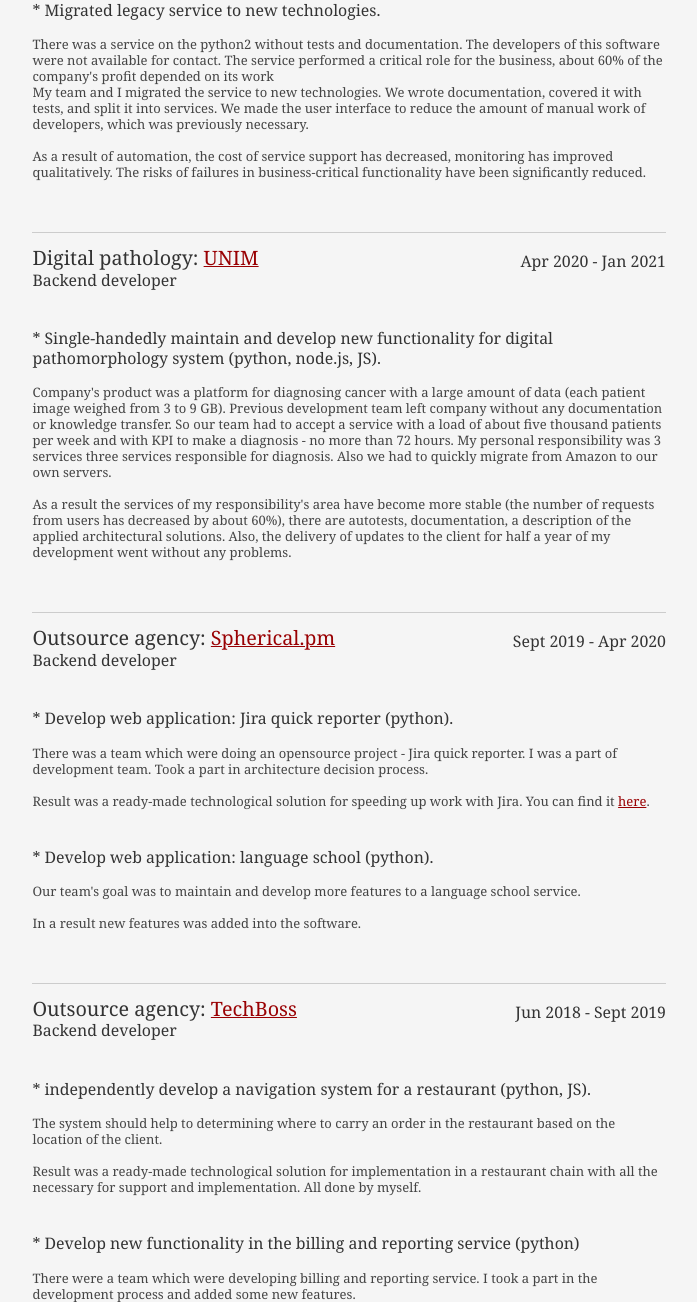
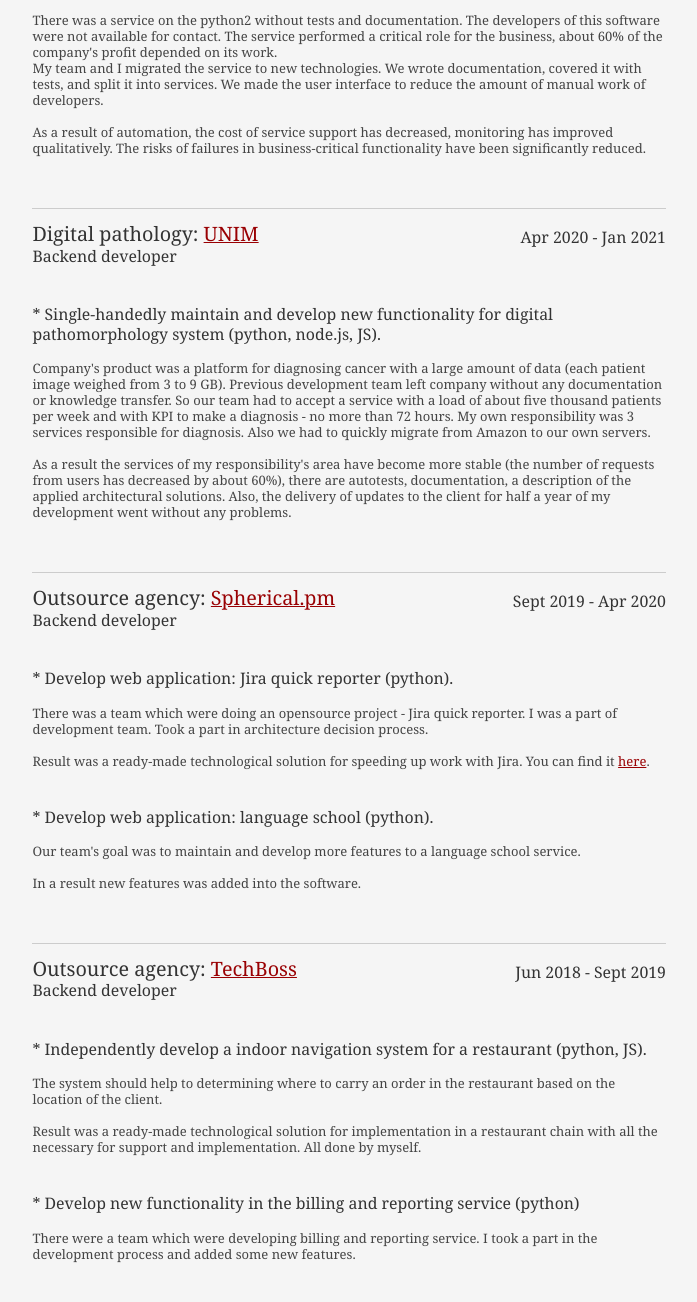
Before and after one commit to Kvm99/filonova.dev, a Django app: page /resume/ in a window 1280 px wide. Shown: the part 2359-3661 px from the top of the page, without its empty margins (369-1066 px from the left). Run offline with Django 3.2, Linux system fonts and the light colour scheme.

Commit message:
resume updated

```diff
--- a/resume/templates/resume/srt-resume.html
+++ b/resume/templates/resume/srt-resume.html
@@ -76,7 +76,7 @@ My experience in development is 4 years. 2.5 years as a developer and 1.5 years
 I decide on architecture, technology stack, CI/CD, monitoring, troubleshooting, and testing-related questions. I code and do code reviews.
 							</p>
 							<p class="enlarge">
-As a manager, I led a team of 5 people I recruited (juniors - middles, distributed team). Also, I have 2 outsource teams that I supervise. In our in-house team, I set up and led Scrum activities. We have releases every 2 weeks.
+As a manager, I led a team of 5 people I recruited (juniors - middles, distributed team). Also, I have 2 outsource teams that I supervise. In our in-house team, I set up and led Scrum activities.
 							</p>
 							<p class="enlarge">
 As a project manager, I lead TOR preparation and formation, I participate in negotiations with the contractor (including price-related questions). I control the implementation, acceptance, quality control, and commissioning process. I manage risks, decide on resource allocation, and do project planning, reports and documentation.
@@ -209,7 +209,7 @@ decisions</p>
 								Prioritized and approved the procedure for implementing automation.
 								Using the internal development team, we have automated the manual collection of statistics for more than 10 services.  <br>
 								<br>
-								 As a result of automation, customers began to receive detailed unloading of consumption.
+								 As a result of automation, customers began to receive detailed consumption reportsx.
 								The financial department began to receive more accurate data,
 								and resources were freed up in the technical department. The company's profit grew up.
 								 </p>
@@ -218,10 +218,9 @@ decisions</p>
 								 <h3>* Migrated legacy service to new technologies. </h3><br>
 								There was a service on the python2 without tests and documentation.
 							 	The developers of this software were not available for contact.
-							 	The service performed a critical role for the business, about 60% of the company's profit depended on its work <br>
+							 	The service performed a critical role for the business, about 60% of the company's profit depended on its work. <br>
 								My team and I migrated the service to new technologies. We wrote documentation, covered it with tests,
-								 and split it into services. We made the user interface to reduce the amount of manual work of developers,
-								 which was previously necessary.  <br><br>
+								 and split it into services. We made the user interface to reduce the amount of manual work of developers.  <br><br>
 								As a result of automation, the cost of service support has decreased, monitoring has improved qualitatively.
 								 The risks of failures in business-critical functionality have been significantly reduced.
 								 </p>
@@ -240,7 +239,7 @@ decisions</p>
 								(each patient image weighed from 3 to 9 GB). Previous development team left company without any
 								documentation or knowledge transfer. So our team had to accept a service with a load
 								of about five thousand patients per week and with KPI to make a diagnosis - no more than 72 hours.
-								My personal responsibility was 3 services three services responsible for diagnosis.
+							  	My own responsibility was 3 services responsible for diagnosis.
 								Also we had to quickly migrate from Amazon to our own servers.
 								<br><br>
 								As a result the services of my responsibility's area have become more stable
@@ -278,7 +277,7 @@ decisions</p>
 								<h3>Backend developer</h3>
 								<h4>Jun 2018 - Sept  2019 </h4>
 								<p>
-								<h3>* independently develop a navigation system for a restaurant (python, JS).
+								<h3>* Independently develop a indoor navigation system for a restaurant (python, JS).
 								</h3><br>
 								The system should help to determining where to carry an order in the restaurant
 								based on the location of the client.
```
